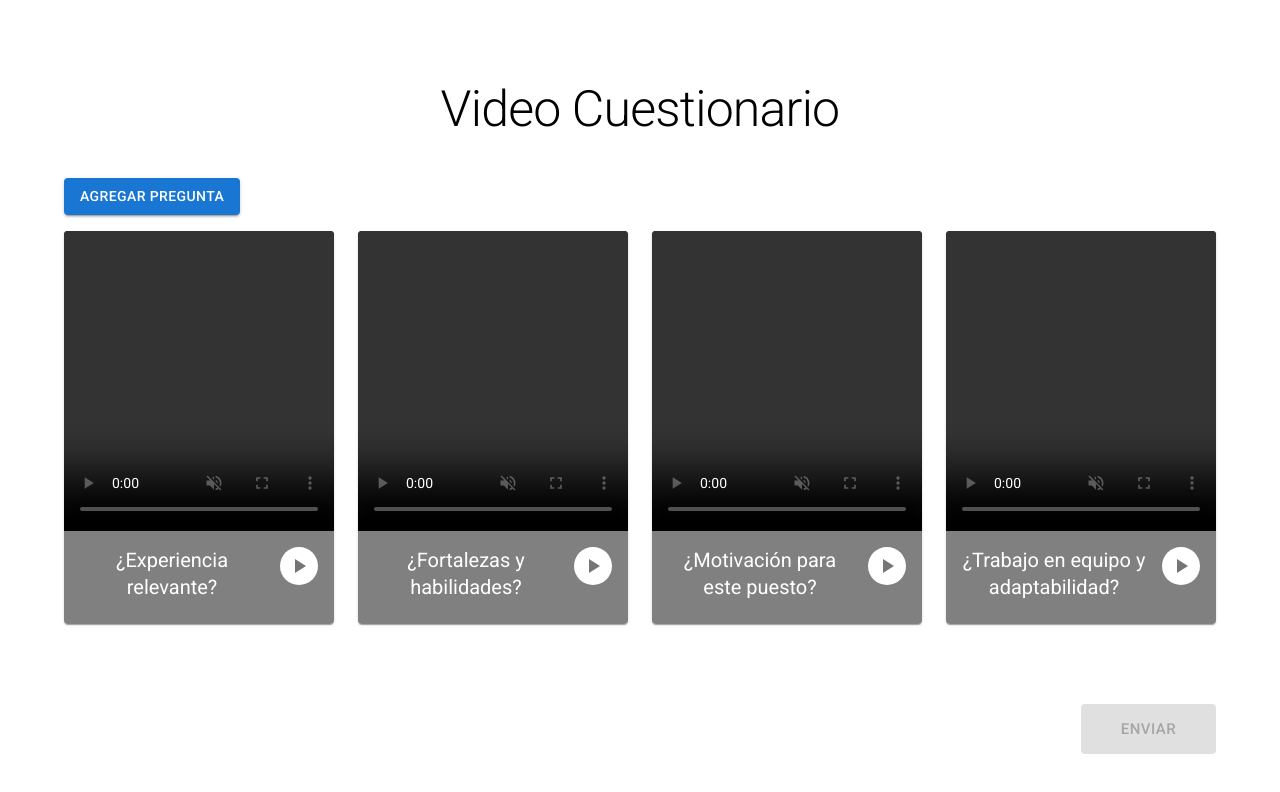
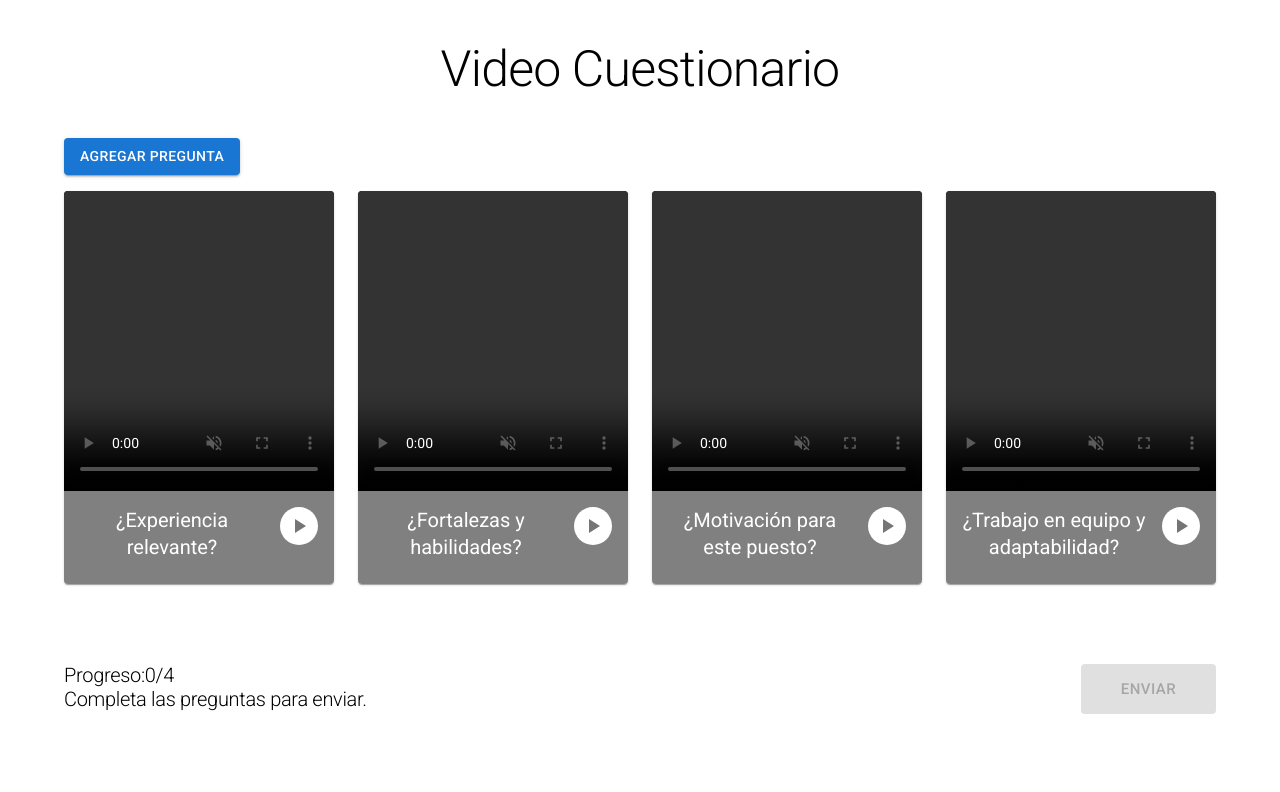
Before and after one commit to GersoZz/video-cuestionario, a React (Vite) app: page / in a window 1280 px wide. Shown: the top 792 px of the page. Built offline with nearby package versions, Linux system fonts and the light colour scheme.

Commit message:
feat: progress added

```diff
--- a/src/pages/AddVideoPage.jsx
+++ b/src/pages/AddVideoPage.jsx
@@ -217,7 +217,7 @@ export default function AddVideoPage() {
   };
 
   return (
-    <Container sx={{ mt: 10 }}>
+    <Container sx={{ mt: 5 }}>
       <Grid container>
         <Grid
           item
--- a/src/pages/HomePage.jsx
+++ b/src/pages/HomePage.jsx
@@ -26,16 +26,18 @@ const style = {
 
 export default function HomePage() {
   const [open, setOpen] = useState(false);
+  const [isCompleted, setIsCompleted] = useState(false);
   const handleClose = () => setOpen(false);
 
   const { questions } = useContext(QuestionContext);
 
   const _handleAnswersSubmit = () => {
     setOpen(true);
+    setIsCompleted(true);
   };
 
   return (
-    <Container sx={{ mt: 10 }}>
+    <Container sx={{ mt: 5 }}>
       <Grid container>
         <Grid
           item
@@ -49,6 +51,22 @@ export default function HomePage() {
             Video Cuestionario
           </Typography>
         </Grid>
+        {isCompleted ? (
+          <Grid
+            item
+            xs={12}
+            display="flex"
+            justifyContent="center"
+            alignItems="center"
+            sx={{ mb: 5, color: "SeaGreen" }}
+          >
+            <Typography variant="h1" sx={{ fontSize: 50 }}>
+              Respuestas envíadas
+            </Typography>
+          </Grid>
+        ) : (
+          ""
+        )}
         <Grid
           display={"flex"}
           justifyContent={"flex-start"}
@@ -92,7 +110,29 @@ export default function HomePage() {
             </Box>
           </Modal>
         </Grid>
-        <Grid display={"flex"} justifyContent={"flex-end"} item xs={12}>
+        <Grid display={"flex"} justifyContent={"space-between"} item xs={12}>
+          <Box>
+            <Typography variant="h1" sx={{ fontSize: 20 }}>
+              Progreso:
+              {questions.reduce((accumulator, currentValue) => {
+                if (currentValue.video) {
+                  return accumulator + 1;
+                }
+                return accumulator;
+              }, 0)}
+              /{questions.length}
+            </Typography>
+            <Typography variant="h1" sx={{ fontSize: 20 }}>
+              {questions.reduce((accumulator, currentValue) => {
+                if (currentValue.video) {
+                  return accumulator + 1;
+                }
+                return accumulator;
+              }, 0) === questions.length
+                ? "Preguntas Completas"
+                : "Completa las preguntas para enviar."}
+            </Typography>
+          </Box>
           <Button
             onClick={_handleAnswersSubmit}
             variant="contained"
```
